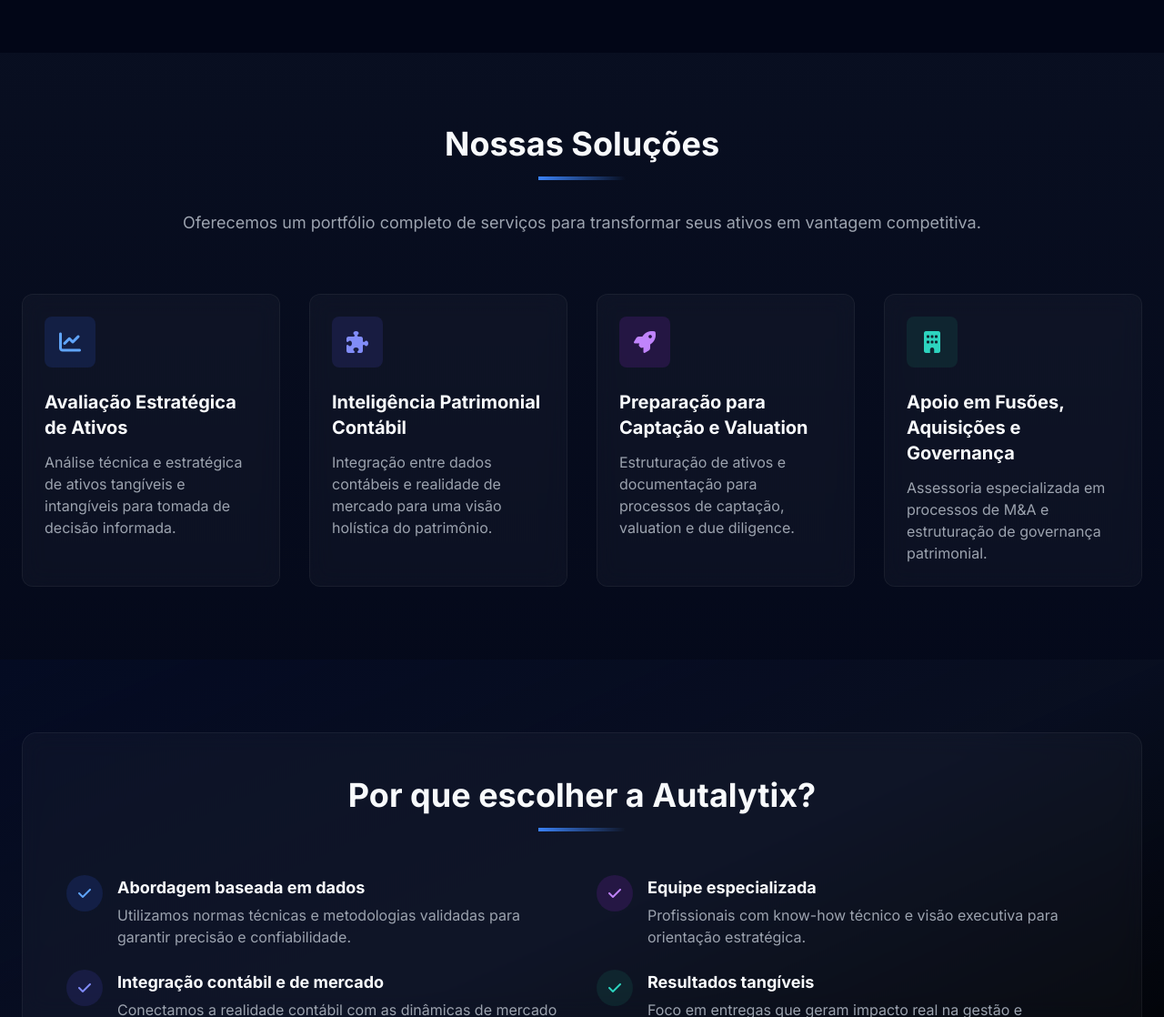
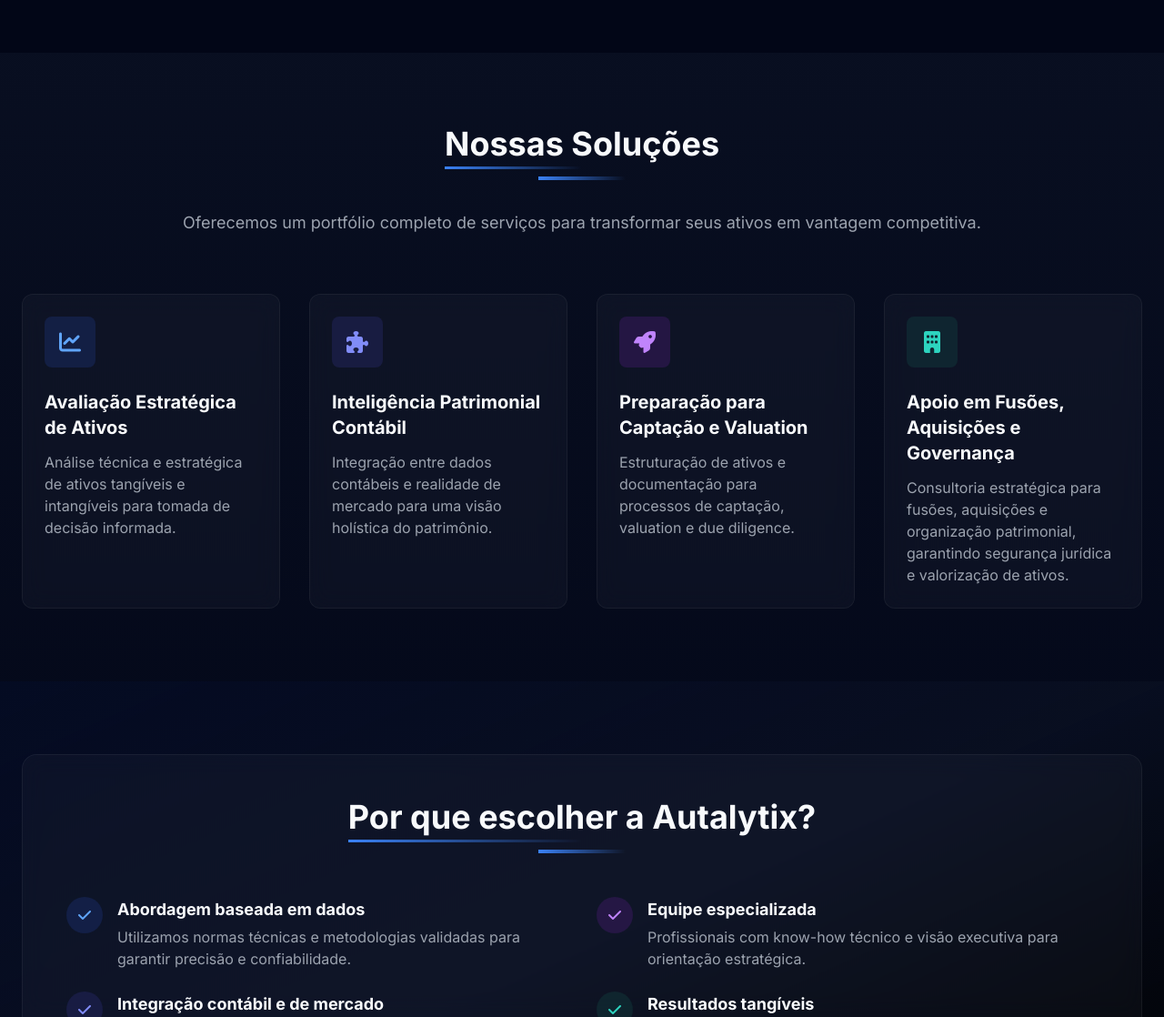
Before and after one commit to ThiSlomski/autalytix, a plain HTML site: page index.html in a window 1280 px wide. Shown: the part 1380-2498 px from the top of the page at 91% size. Drawn offline with nearby package versions, Linux system fonts and the light colour scheme.

Commit message:
Melhorias

```diff
--- a/index.html
+++ b/index.html
@@ -179,7 +179,7 @@
 <section id="about" class="py-20 relative">
   <div class="container mx-auto px-6">
     <div class="max-w-4xl mx-auto text-center mb-16 fade-in">
-      <h2 class="text-3xl md:text-4xl font-bold mb-4">Sobre a Autalytix</h2>
+      <h2 class="section-title text-3xl md:text-4xl font-bold mb-4">Sobre a Autalytix</h2>
       <div class="w-24 h-1 bg-gradient-to-r from-blue-500 to-transparent mx-auto mb-8"></div>
       <p class="text-lg text-gray-400 leading-relaxed">
         A Autalytix é uma empresa de tecnologia e análise estratégica que ajuda organizações a enxergar seus ativos com uma nova lente. Alinhamos avaliação patrimonial, inteligência contábil e visão de mercado para criar estratégias sólidas, preparadas para escalar.
@@ -228,7 +228,7 @@
 <section id="solutions" class="py-20 bg-gradient-to-b from-slate-900/50 to-slate-900/20">
   <div class="container mx-auto px-6">
     <div class="max-w-4xl mx-auto text-center mb-16 fade-in">
-      <h2 class="text-3xl md:text-4xl font-bold mb-4">Nossas Soluções</h2>
+      <h2 class="section-title text-3xl md:text-4xl font-bold mb-4">Nossas Soluções</h2>
       <div class="w-24 h-1 bg-gradient-to-r from-blue-500 to-transparent mx-auto mb-8"></div>
       <p class="text-lg text-gray-400 leading-relaxed">
         Oferecemos um portfólio completo de serviços para transformar seus ativos em vantagem competitiva.
@@ -272,7 +272,7 @@
         </div>
         <h3 class="text-xl font-bold mb-3">Apoio em Fusões, Aquisições e Governança</h3>
         <p class="text-gray-400">
-          Assessoria especializada em processos de M&A e estruturação de governança patrimonial.
+          Consultoria estratégica para fusões, aquisições e organização patrimonial, garantindo segurança jurídica e valorização de ativos.
         </p>
       </div>
     </div>
@@ -285,7 +285,7 @@
   <div class="container mx-auto px-6 relative z-10">
     <div class="glass-card rounded-2xl p-12">
       <div class="max-w-4xl mx-auto text-center mb-12 fade-in">
-        <h2 class="text-3xl md:text-4xl font-bold mb-4">Por que escolher a Autalytix?</h2>
+        <h2 class="section-title text-3xl md:text-4xl font-bold mb-4">Por que escolher a Autalytix?</h2>
         <div class="w-24 h-1 bg-gradient-to-r from-blue-500 to-transparent mx-auto mb-8"></div>
       </div>
 
```
